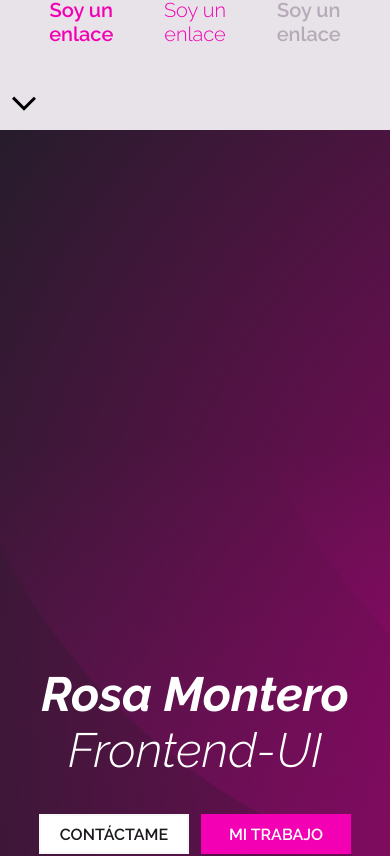
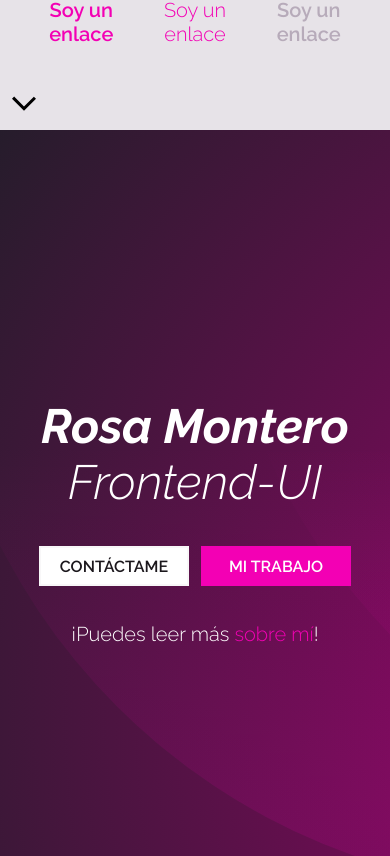
Before and after one commit to RosaMonro/project-gamma, a React (Vite) app: page /styleguide in a window 390 px wide. Shown: the part 3831-4687 px from the top of the page. Built offline with nearby package versions, Linux system fonts and the light colour scheme.

Commit message:
Centro comopnente CardHeader en versión mobile

```diff
--- a/src/components/CardHeader/CardHeader.scss
+++ b/src/components/CardHeader/CardHeader.scss
@@ -2,12 +2,11 @@
 @import '../../scss/mixins';
 
 .header {
-    position: relative;
 
     &-bg {
         display: flex;
         justify-content: center;
-        align-items: end;
+        align-items: center;
         text-align: center;
 
         height: 100vh;
```
